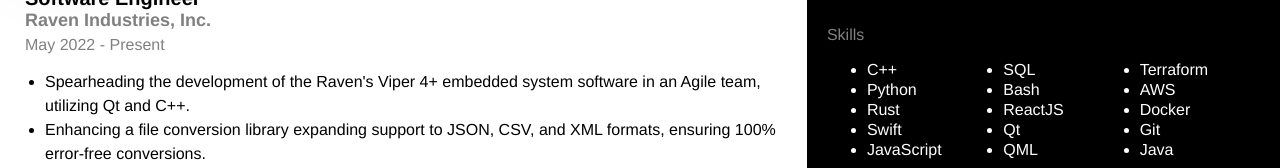
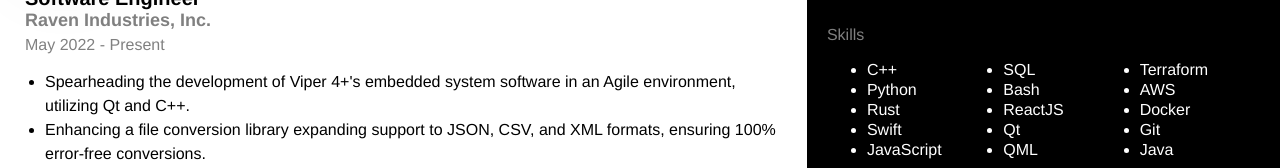
Before and after one commit to tahaafzal5/personal-website-2.0, a React (Create React App) app: page /#/resume in a window 1280 px wide. Shown: the part 312-480 px from the top of the page. Built offline with nearby package versions, Linux system fonts and the light colour scheme.

Commit message:
Update resume Raven -> CNH

```diff
--- a/src/Components/WorkExperience/WorkExperiences.js
+++ b/src/Components/WorkExperience/WorkExperiences.js
@@ -11,7 +11,7 @@ function WorkExperiences() {
                 company="Raven Industries, Inc."
                 date="May 2022 - Present"
                 description={[
-                    "Spearheading the development of the Raven's Viper 4+ embedded system software in an Agile team, utilizing Qt and C++.",
+                    "Spearheading the development of Viper 4+'s embedded system software in an Agile environment, utilizing Qt and C++.",
                     "Enhancing a file conversion library expanding support to JSON, CSV, and XML formats, ensuring 100% error-free conversions.",
                     "Collaborating with the team to transition the Viper 4+ build system from qmake to CMake, reducing build times by 25%.",
                     "Debugging the multi-threaded software using gdb-multiarch, analyzing embedded system logs, and documenting code with Doxygen.",
```
Also changed, not shown: 1 other file (tests, documents, lock files or other folders).
